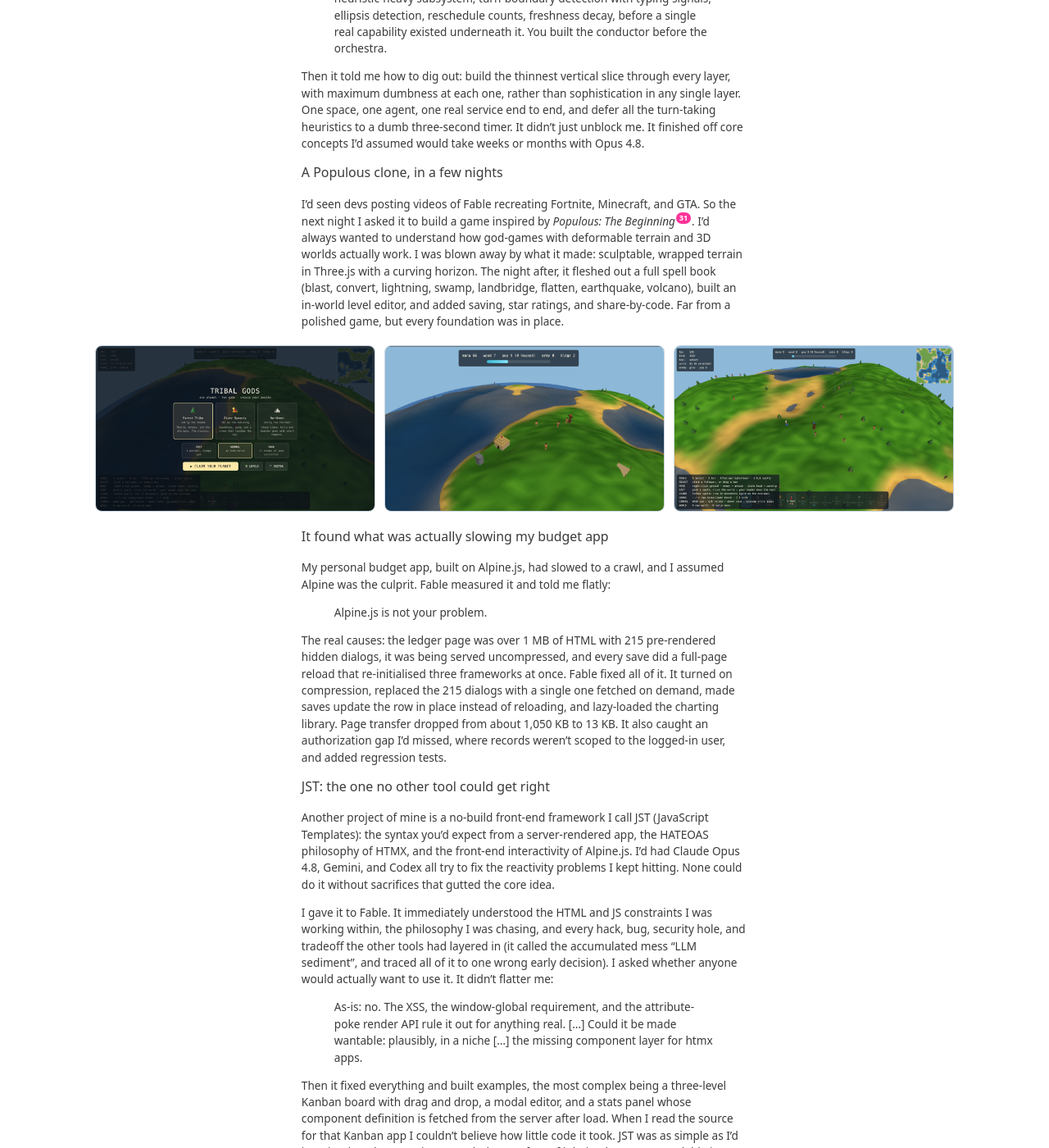
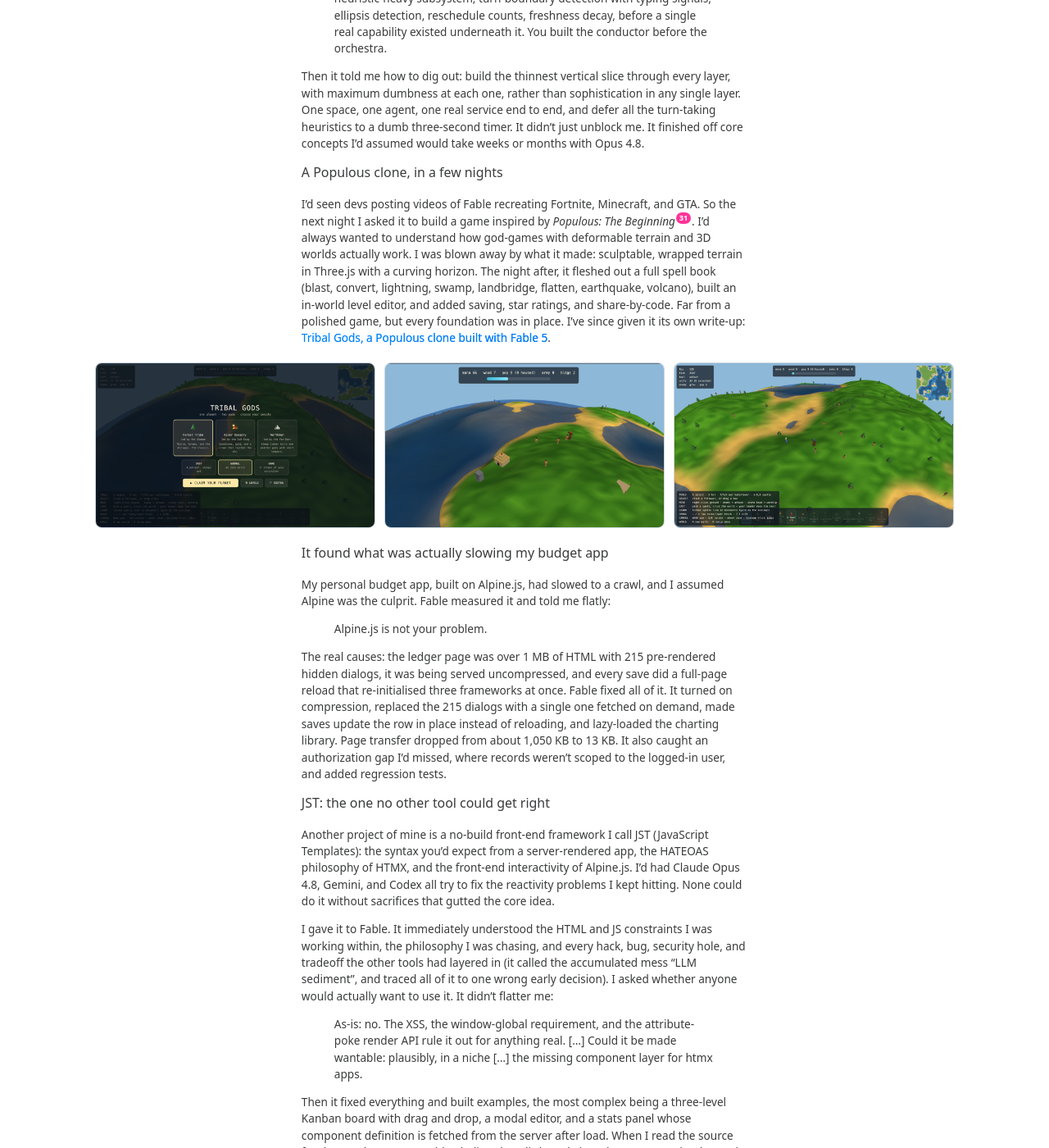
Before and after one commit to br3nt/br3nt.github.io, a Jekyll site: the page built from _posts/2026-06-15-anthropic-fable-mythos-ban.md, in a window 1280 px wide and 1400 px high, scrolled down 4427 px. Shown: the whole window at 82% size. Built offline with Jekyll 4.4.1, drawn with Linux system fonts in a browser that asks for light colours; some of the changed text lies outside the part shown.

Commit message:
Cross-link the Tribal Gods and JST write-ups from the Fable ban post
Co-Authored-By: Claude Opus 4.8 (1M context) <noreply@anthropic.com>

```diff
--- a/_posts/2026-06-15-anthropic-fable-mythos-ban.md
+++ b/_posts/2026-06-15-anthropic-fable-mythos-ban.md
@@ -214,7 +214,7 @@ Then it told me how to dig out: build the thinnest vertical slice through every
 
 ### A Populous clone, in a few nights
 
-I'd seen devs posting videos of Fable recreating Fortnite, Minecraft, and GTA. So the next night I asked it to build a game inspired by *Populous: The Beginning*<span class="cite"><button class="cite-btn"></button><span class="cite-pop cite-pop-wide"><span class="cite-note"><em>Populous: The Beginning</em> (1998), the Bullfrog god-game where you guide a tribe across the world.</span><span class="steam-embed" data-steam="2616430"></span><span class="ref-links"><a href="https://en.wikipedia.org/wiki/Populous:_The_Beginning" target="_blank" rel="noopener">Wikipedia, Populous: The Beginning</a><a href="https://en.wikipedia.org/wiki/Bullfrog_Productions" target="_blank" rel="noopener">Wikipedia, Bullfrog Productions</a></span></span></span>. I'd always wanted to understand how god-games with deformable terrain and 3D worlds actually work. I was blown away by what it made: sculptable, wrapped terrain in Three.js with a curving horizon. The night after, it fleshed out a full spell book (blast, convert, lightning, swamp, landbridge, flatten, earthquake, volcano), built an in-world level editor, and added saving, star ratings, and share-by-code. Far from a polished game, but every foundation was in place.
+I'd seen devs posting videos of Fable recreating Fortnite, Minecraft, and GTA. So the next night I asked it to build a game inspired by *Populous: The Beginning*<span class="cite"><button class="cite-btn"></button><span class="cite-pop cite-pop-wide"><span class="cite-note"><em>Populous: The Beginning</em> (1998), the Bullfrog god-game where you guide a tribe across the world.</span><span class="steam-embed" data-steam="2616430"></span><span class="ref-links"><a href="https://en.wikipedia.org/wiki/Populous:_The_Beginning" target="_blank" rel="noopener">Wikipedia, Populous: The Beginning</a><a href="https://en.wikipedia.org/wiki/Bullfrog_Productions" target="_blank" rel="noopener">Wikipedia, Bullfrog Productions</a></span></span></span>. I'd always wanted to understand how god-games with deformable terrain and 3D worlds actually work. I was blown away by what it made: sculptable, wrapped terrain in Three.js with a curving horizon. The night after, it fleshed out a full spell book (blast, convert, lightning, swamp, landbridge, flatten, earthquake, volcano), built an in-world level editor, and added saving, star ratings, and share-by-code. Far from a polished game, but every foundation was in place. I've since given it its own write-up: [Tribal Gods, a Populous clone built with Fable 5]({% post_url 2026-06-15-tribal-gods-a-populous-clone-built-with-fable-5 %}).
 
 <div class="shots">
 <img src="/assets/img/populous-tribes.png" alt="The Populous clone's Tribal Gods title screen, with tribe selection, difficulty, and Levels and Editor buttons">
@@ -238,7 +238,7 @@ I gave it to Fable. It immediately understood the HTML and JS constraints I was
 
 > As-is: no. The XSS, the window-global requirement, and the attribute-poke render API rule it out for anything real. […] Could it be made wantable: plausibly, in a niche […] the missing component layer for htmx apps.
 
-Then it fixed everything and built examples, the most complex being a three-level Kanban board with drag and drop, a modal editor, and a stats panel whose component definition is fetched from the server after load. When I read the source for that Kanban app I couldn't believe how little code it took. JST was as simple as I'd imagined, and responsive enough that my fear of it being laggy or unscalable just evaporated.
+Then it fixed everything and built examples, the most complex being a three-level Kanban board with drag and drop, a modal editor, and a stats panel whose component definition is fetched from the server after load. When I read the source for that Kanban app I couldn't believe how little code it took. JST was as simple as I'd imagined, and responsive enough that my fear of it being laggy or unscalable just evaporated. It has its own post now too: [JST: reactive web components in plain HTML]({% post_url 2026-06-15-jst-reactive-web-components-in-plain-html %}).
 
 <div class="shots">
 <img src="/assets/img/jst-components.png" alt="JST source: a ui-panel component with named slots, and a board-toolbar filter component">
```
Also changed, not shown: other parts of _posts/2026-06-15-anthropic-fable-mythos-ban.md (+1 -1 lines).
